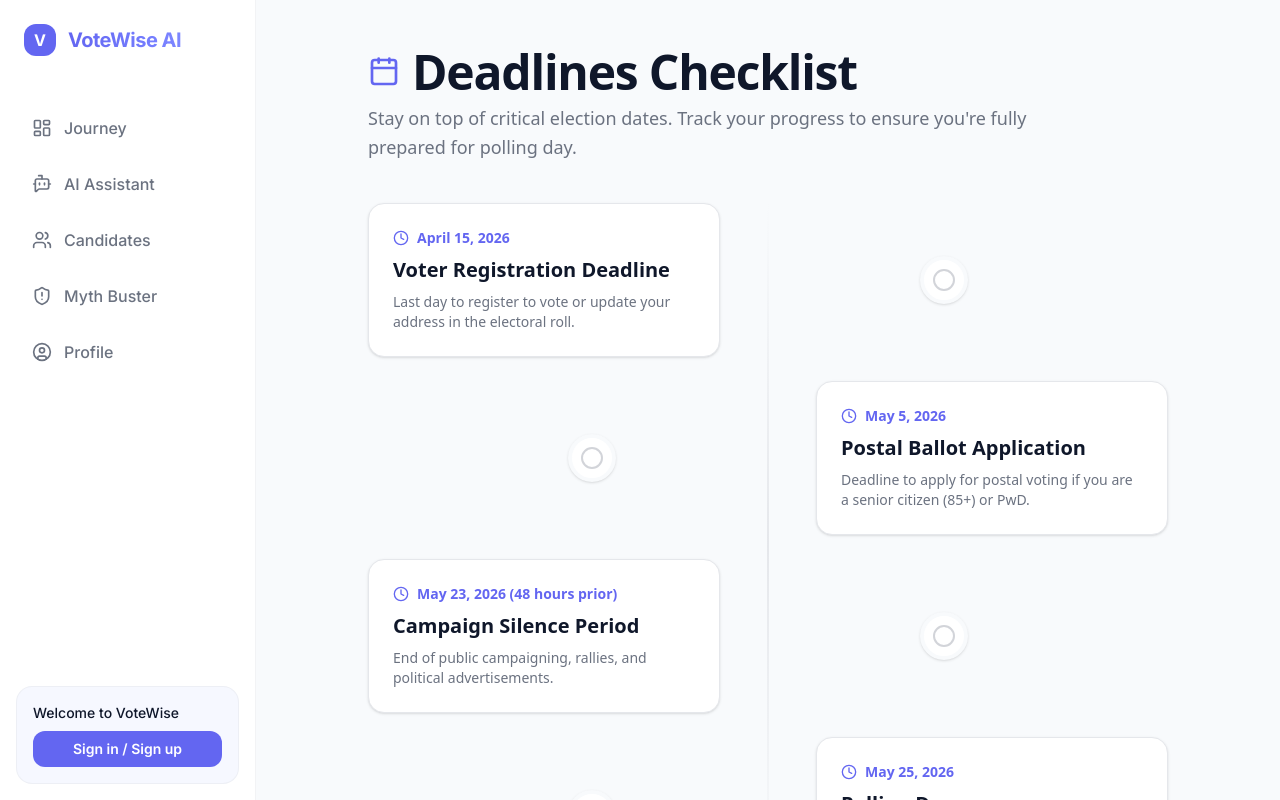
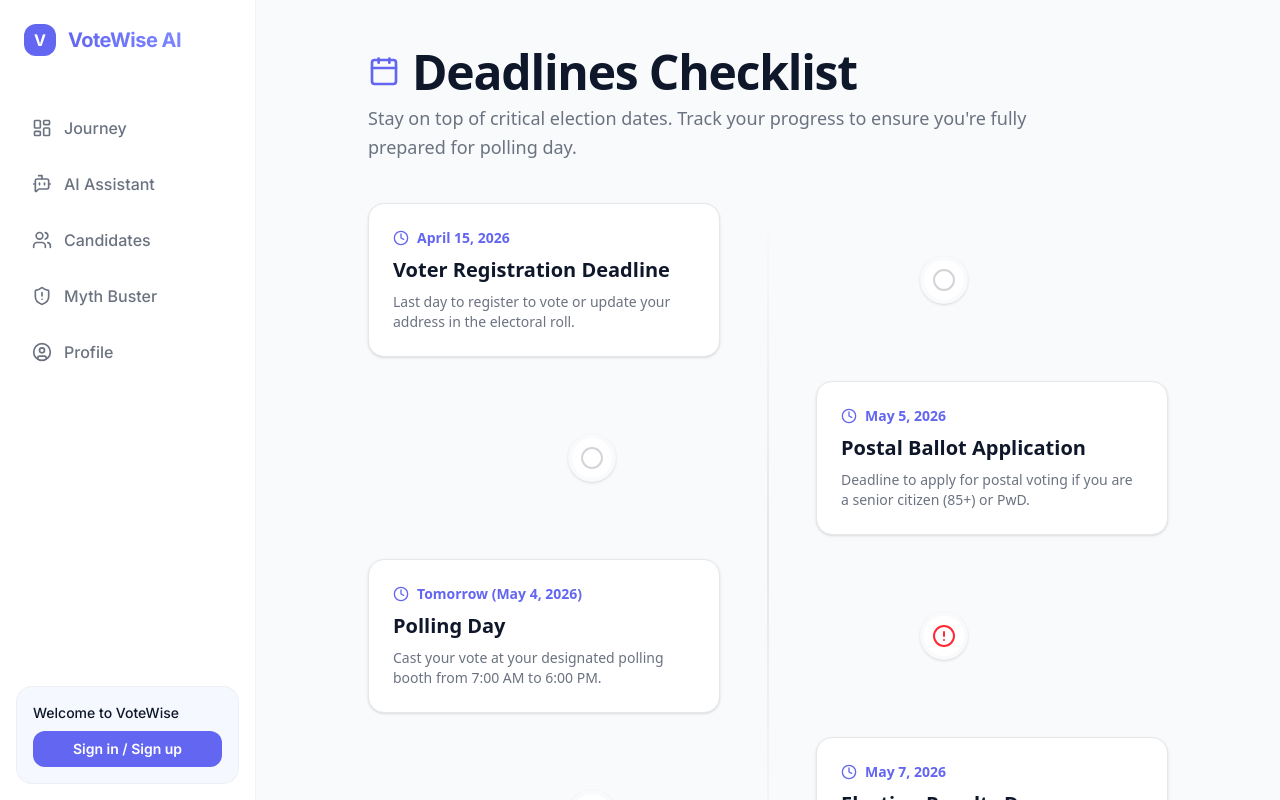
Before and after one commit to Samritha-S/VoteWise-AI, a Next.js app: page /deadlines in a window 1280 px wide. Built offline with nearby package versions, Linux system fonts and the light colour scheme.

Commit message:
feat: Add results day and update polling day to tomorrow

```diff
--- a/src/app/deadlines/page.tsx
+++ b/src/app/deadlines/page.tsx
@@ -10,29 +10,29 @@ const DEADLINES_DATA = [
     id: "registration",
     title: "Voter Registration Deadline",
     date: "April 15, 2026",
-    status: "upcoming", // upcoming, past, urgent
+    status: "past", // upcoming, past, urgent
     desc: "Last day to register to vote or update your address in the electoral roll.",
   },
   {
     id: "postal",
     title: "Postal Ballot Application",
     date: "May 5, 2026",
-    status: "upcoming",
+    status: "past",
     desc: "Deadline to apply for postal voting if you are a senior citizen (85+) or PwD.",
-  },
-  {
-    id: "campaign",
-    title: "Campaign Silence Period",
-    date: "May 23, 2026 (48 hours prior)",
-    status: "upcoming",
-    desc: "End of public campaigning, rallies, and political advertisements.",
   },
   {
     id: "polling",
     title: "Polling Day",
-    date: "May 25, 2026",
+    date: "Tomorrow (May 4, 2026)",
     status: "urgent",
     desc: "Cast your vote at your designated polling booth from 7:00 AM to 6:00 PM.",
+  },
+  {
+    id: "results",
+    title: "Election Results Day",
+    date: "May 7, 2026",
+    status: "upcoming",
+    desc: "Counting of votes and declaration of final election results.",
   }
 ];
 
```
